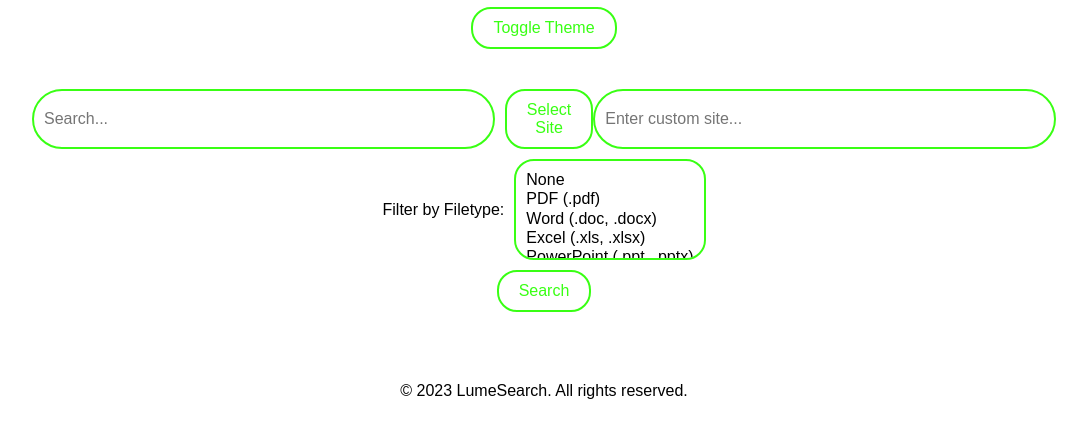
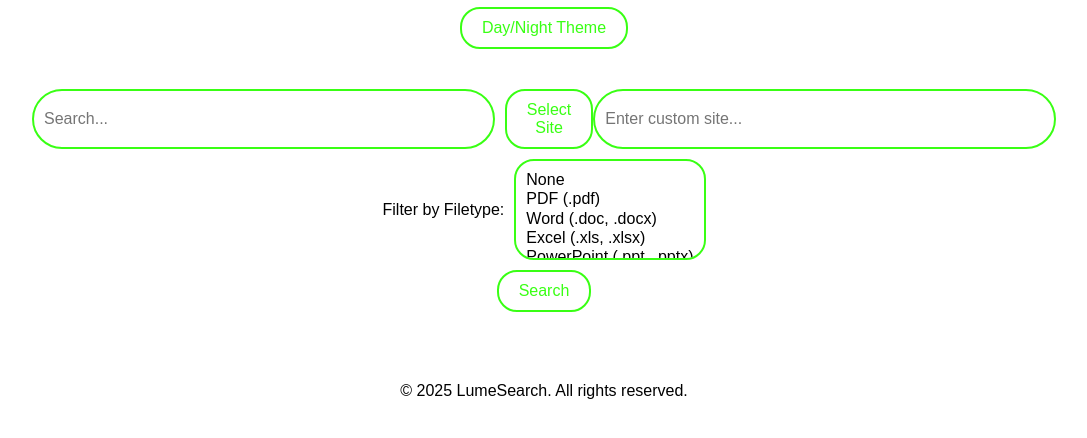
Before and after one commit to Bilal140202/Lumesearch, a plain HTML site: page index.html in a window 1280 px wide. Shown: the part 220-658 px from the top of the page, without its empty margins (96-1183 px from the left). Drawn offline with Linux system fonts and the light colour scheme.

Commit message:
Update index.html
Updates

```diff
--- a/index.html
+++ b/index.html
@@ -10,7 +10,7 @@
     <header>
       <h1>LumeSearch</h1>
       <div class="theme-toggle">
-        <button id="theme-toggle-btn">Toggle Theme</button>
+        <button id="theme-toggle-btn">Day/Night Theme</button>
       </div>
     </header>
     <main>
@@ -39,7 +39,7 @@
       </section>
     </main>
     <footer>
-      <p>&copy; 2023 LumeSearch. All rights reserved.</p>
+      <p>&copy; 2025 LumeSearch. All rights reserved.</p>
     </footer>
   </div>
   <script type="module" src="app.js"></script>
```
